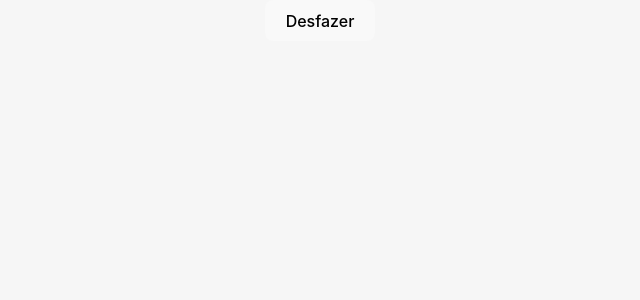
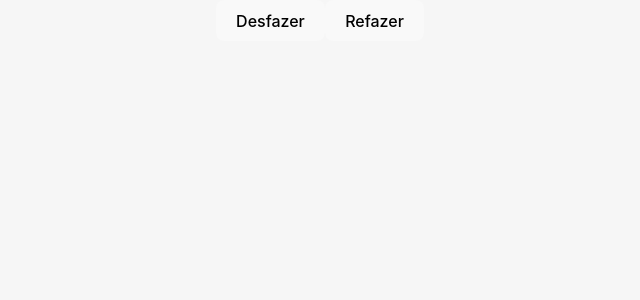
Before and after one commit to Chuckichanly/Click-Marcado-REACT-Web, a React (Vite) app: page / in a window 1280 px wide. Shown: the top 300 px of the page, without its empty margins (320-960 px from the left). Built offline with nearby package versions, Linux system fonts and the light colour scheme.

Commit message:
adicionando funçao handleRedo para refazer os dots que tivessem sido desfeitos e adicionando mensagem de case de erro alert para quando todos os pontos forem desfeitos ou refeitos

```diff
--- a/src/App.jsx
+++ b/src/App.jsx
@@ -4,6 +4,7 @@ import './App.css'
 
 function App() {
   const [list, setList] = useState([])
+  const [undone, setUndone] = useState([])
 
   const handleClick = (event) => {
 
@@ -20,15 +21,42 @@ function App() {
     event.stopPropagation();
     console.log('undo');
 
+    if(list.length === 0){
+      alert("Não é possivel desfazer mais ações")
+      return;
+    }
+
+    const lastItem = list[list.length - 1];
+    setUndone((prev) => [...prev, lastItem]);
+
     setList((prev) => {
       const newArr = [...prev].slice(0,-1);
       return newArr;
-    })
+    });
+  }
+
+  const handleRedo = (event) => {
+    event.stopPropagation();
+    console.log('redo')
+
+    if(undone.length === 0){
+      alert("Não é possivel refazer mais ações")
+      return;
+    }
+
+    const recoveredDot = undone[undone.length -1];
+    setUndone((prev) => {
+      const newArr = [...prev].slice(0,-1);
+      return newArr;
+    });
+    setList((prev) => [...prev, recoveredDot]);
+
   }
 
   return (
     <div id='page' onClick={handleClick}>
       <button onClick={handleUndo}>Desfazer</button>
+      <button onClick={handleRedo}>Refazer</button>
       {list.map((item) => (
         <span className='dot' style={{left: item.clientX, top: item.clientY}}/>
       ))}
```
